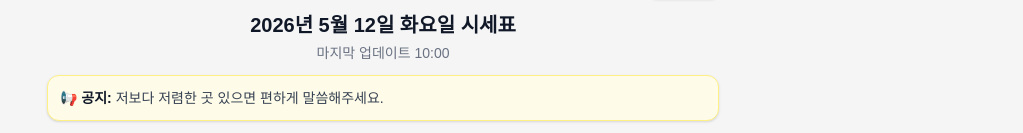
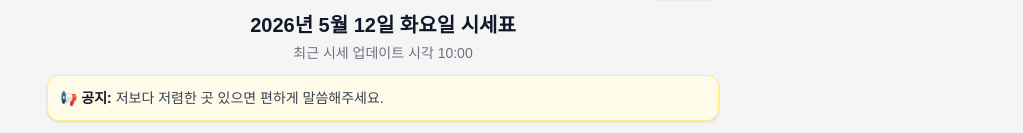
Before and after one commit to kimdohee968-sys/mebu-board, a Next.js app: page / in a window 1280 px wide. Shown: the part 201-334 px from the top of the page, without its empty margins (257-1280 px from the left). Built offline with nearby package versions, Linux system fonts and the light colour scheme.

Commit message:
update content

```diff
--- a/src/app/page.js
+++ b/src/app/page.js
@@ -82,7 +82,7 @@ export default function Home() {
         </p>
 
         <p className="text-xs md:text-sm text-gray-500 mt-1">
-          마지막 업데이트 10:00
+          최근 시세 업데이트 시각 10:00
         </p>
 
       </div>
```
